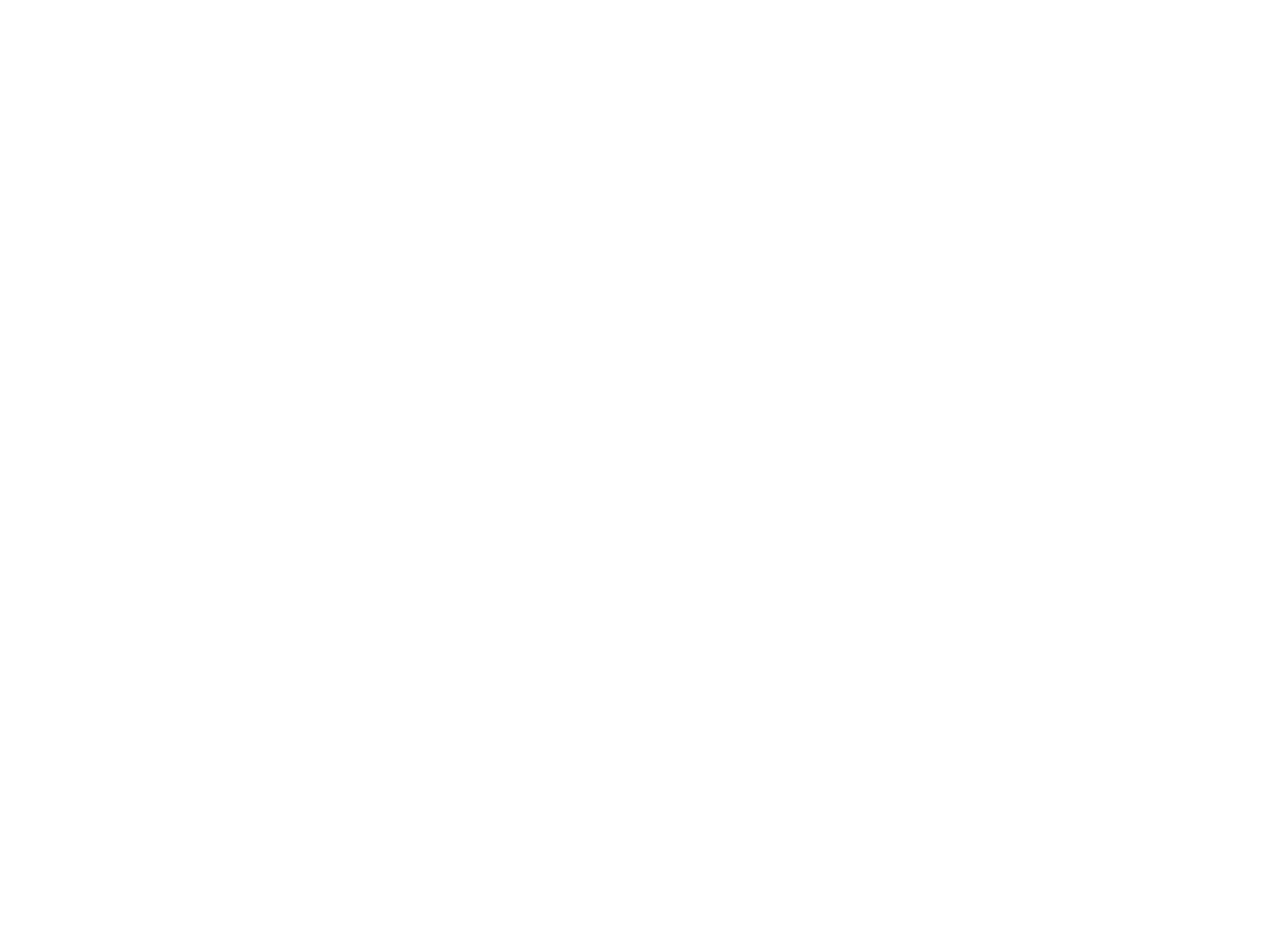
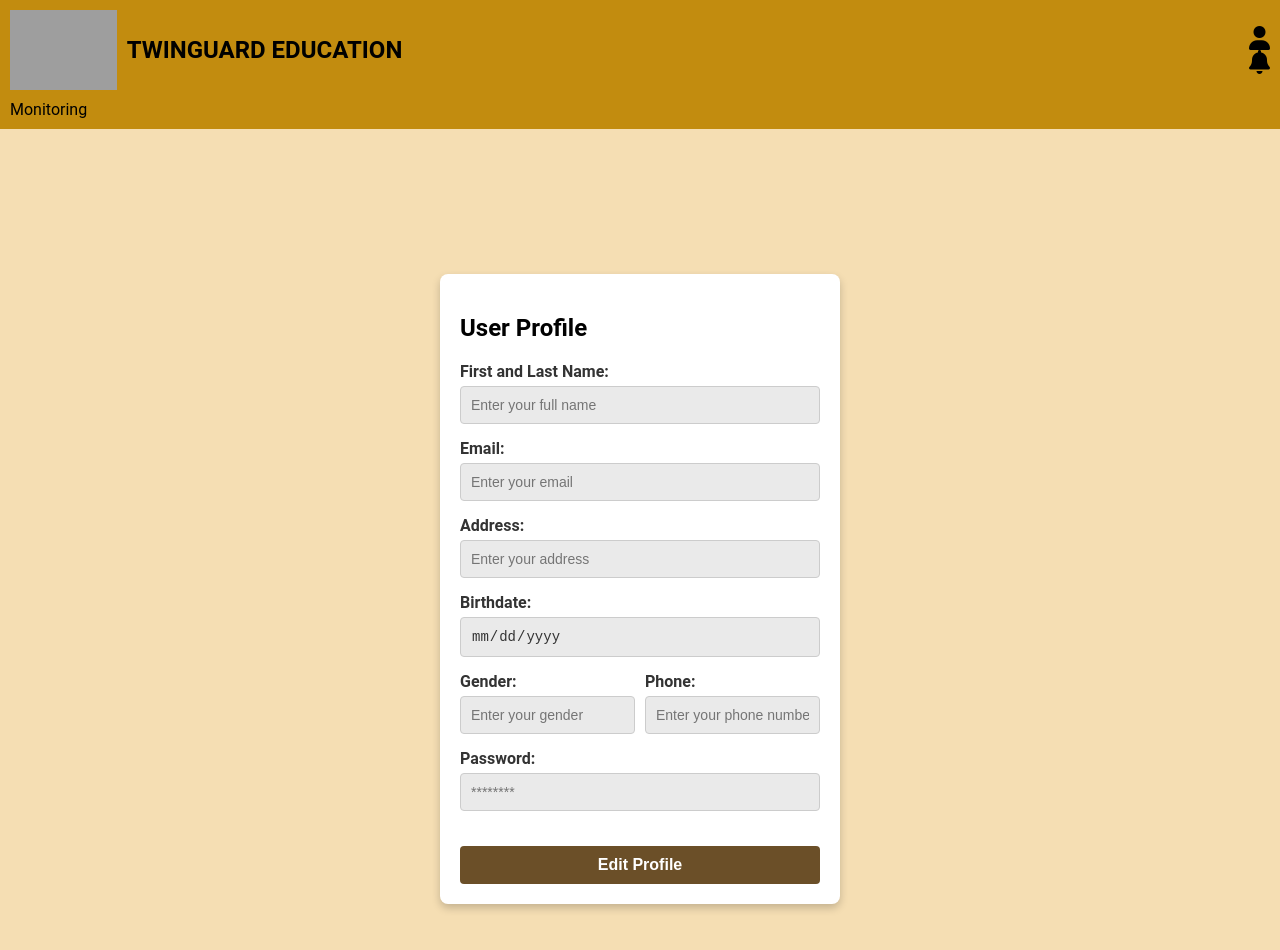
Before and after one commit to Los-Gemelos-Digitales/LosGemelosDigitales-Front-End, an Angular app: page /profile in a window 1280 px wide. Before the commit this address led to /. Shown: the top 950 px of the page. Before the commit the page ends 800 px from the top, so only its background shows below. Built offline with nearby package versions, Linux system fonts and the light colour scheme; grey boxes are pictures that could not be loaded.

Commit message:
feat: Create profile

```diff
--- a/src/app/app.routes.ts
+++ b/src/app/app.routes.ts
@@ -4,6 +4,7 @@ import { ReportsComponent } from './components/reports/reports.component';
 import { PlanningComponent } from './components/planning/planning.component';
 import { LoginComponent } from './components/login/login.component';
 import { SignUpComponent } from './components/sign-up/sign-up.component';
+import { ProfileComponent } from './components/profile/profile.component';
 
 export const routes: Routes = [
   { path: '', redirectTo: 'login', pathMatch: 'full'},
@@ -11,5 +12,6 @@ export const routes: Routes = [
   { path: 'reports', component: ReportsComponent },
   { path: 'planning', component: PlanningComponent },
   { path: 'login', component: LoginComponent},
-  { path: 'sign-up', component: SignUpComponent}
+  { path: 'sign-up', component: SignUpComponent},
+  {path: 'profile', component: ProfileComponent}
 ];
--- /dev/null
+++ b/src/app/components/profile/profile.component.css
@@ -0,0 +1,77 @@
+.profile-wrapper {
+    display: flex;
+    justify-content: center;
+    align-items: center;
+    height: 100vh;
+    background-color: #f5deb3;
+    padding-top: 60px;
+  }
+
+
+  .profile-container {
+    width: 360px;
+    padding: 20px;
+    background-color: #fff;
+    border-radius: 8px;
+    box-shadow: 0 4px 8px rgba(0, 0, 0, 0.2);
+  }
+
+  h2 {
+    text-align: left;
+    color: #000;
+    font-weight: bold;
+    margin-bottom: 20px;
+  }
+
+
+  .form-group {
+    display: flex;
+    flex-direction: column;
+    margin-bottom: 15px;
+  }
+
+  .form-group label {
+    font-weight: 600;
+    color: #333;
+    margin-bottom: 5px;
+  }
+
+  .form-group input {
+    padding: 10px;
+    border: 1px solid #ccc;
+    border-radius: 4px;
+    background-color: #eaeaea;
+    color: #333;
+    font-size: 14px;
+    outline: none;
+    cursor: not-allowed;
+  }
+
+  .form-row {
+    display: flex;
+    gap: 10px;
+    justify-content: space-between;
+  }
+
+  .form-row .form-group {
+    flex: 1;
+    min-width: 0;
+  }
+
+  .edit-profile-button {
+    width: 100%;
+    padding: 10px;
+    font-size: 16px;
+    font-weight: bold;
+    color: #fff;
+    background-color: #6b4f28;
+    border: none;
+    border-radius: 4px;
+    cursor: pointer;
+    transition: background-color 0.3s ease;
+    margin-top: 20px;
+  }
+
+  .edit-profile-button:hover {
+    background-color: #5a3f1f;
+  }
--- /dev/null
+++ b/src/app/components/profile/profile.component.html
@@ -0,0 +1,47 @@
+<app-toolbar></app-toolbar>
+
+<div class="profile-wrapper">
+    <div class="profile-container">
+      <h2>User Profile</h2>
+      <form>
+        <div class="form-group">
+          <label for="firstName">First and Last Name:</label>
+          <input type="text" id="firstName" name="firstName" placeholder="Enter your full name" disabled>
+        </div>
+
+        <div class="form-group">
+          <label for="email">Email:</label>
+          <input type="email" id="email" name="email" placeholder="Enter your email" disabled>
+        </div>
+
+        <div class="form-group">
+          <label for="address">Address:</label>
+          <input type="text" id="address" name="address" placeholder="Enter your address" disabled>
+        </div>
+
+        <div class="form-group">
+          <label for="birthdate">Birthdate:</label>
+          <input type="date" id="birthdate" name="birthdate" disabled>
+        </div>
+
+        <div class="form-row">
+          <div class="form-group">
+            <label for="gender">Gender:</label>
+            <input type="text" id="gender" name="gender" placeholder="Enter your gender" disabled>
+          </div>
+
+          <div class="form-group">
+            <label for="phone">Phone:</label>
+            <input type="tel" id="phone" name="phone" placeholder="Enter your phone number" disabled>
+          </div>
+        </div>
+
+        <div class="form-group">
+          <label for="password">Password:</label>
+          <input type="password" id="password" name="password" placeholder="********" disabled>
+        </div>
+
+        <button class="edit-profile-button" type="button">Edit Profile</button>
+      </form>
+    </div>
+  </div>
--- a/src/app/components/toolbar/toolbar.component.html
+++ b/src/app/components/toolbar/toolbar.component.html
@@ -5,7 +5,7 @@
       <span class="app-name">TWINGUARD EDUCATION</span>
     </div>
     <div class="profile-section">
-      <i class="fa-solid fa-user"></i>
+      <i class="fa-solid fa-user" routerLink="/profile"></i>
       <i class="fa-solid fa-bell" (click)="notificationPanel.togglePanel()"></i>
     </div>
   </div>
```
Also changed, not shown: src/app/components/profile/profile.component.ts (added, +13 -0 lines), 1 other file (tests, documents, lock files or other folders).
